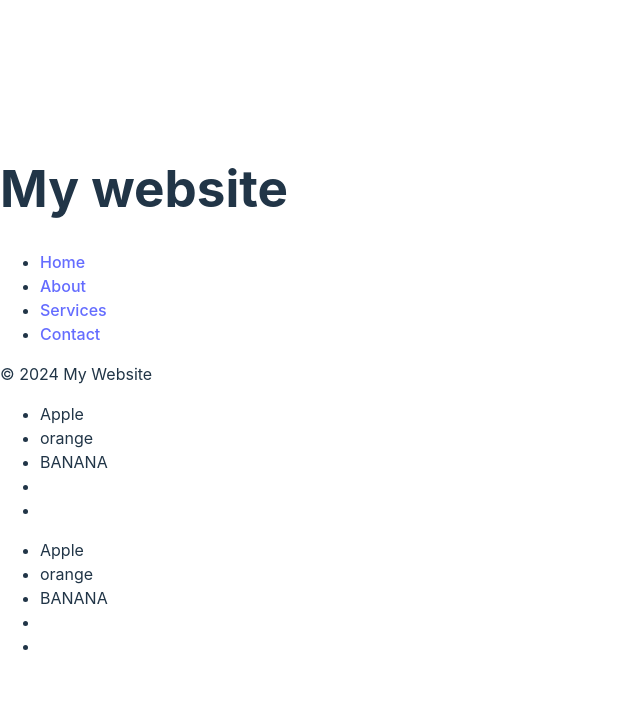
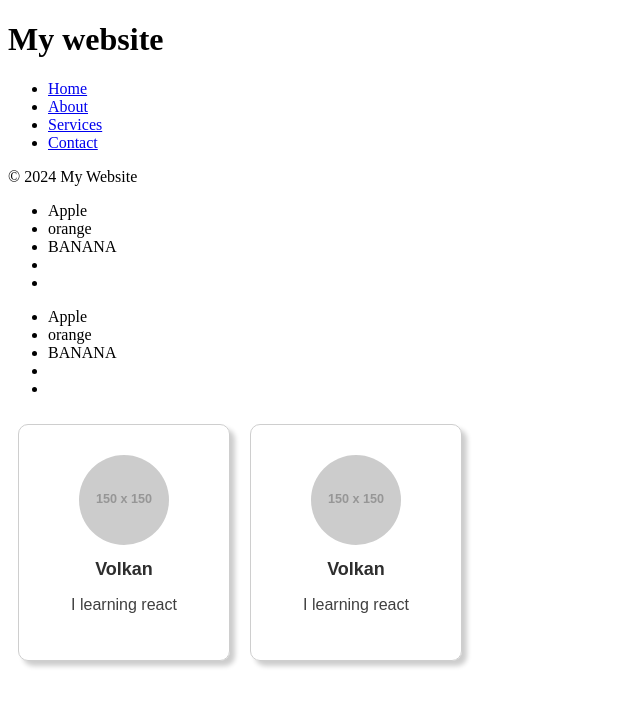
Before and after one commit to Volkanmolla42/react-tutorial, a React (Vite) app in the folder my-react-app/: page / in a window 1280 px wide. Shown: the top 706 px of the page, without its empty margins (0-640 px from the left). Built offline with nearby package versions, Linux system fonts and the light colour scheme.

Commit message:
create card example

```diff
--- a/my-react-app/src/App.jsx
+++ b/my-react-app/src/App.jsx
@@ -1,3 +1,4 @@
+import Card from './Card'
 import Food from './Food'
 import Footer from './Footer'
 import Header from './Header'
@@ -9,6 +10,8 @@ const App = () => {
       <Footer />
       <Food />
       <Food />
+      <Card />
+      <Card />
     </>
   )
 }
--- /dev/null
+++ b/my-react-app/src/Card.jsx
@@ -0,0 +1,17 @@
+const Card = () => {
+  return (
+    <div className="card">
+      <div className="card-body">
+        <img
+          className="card-image"
+          src="https://via.placeholder.com/150"
+          alt="profile picture"
+        />
+        <h2 className="card-title">Volkan</h2>
+        <p className="card-text">I learning react</p>
+      </div>
+    </div>
+  )
+}
+
+export default Card
--- a/my-react-app/src/index.css
+++ b/my-react-app/src/index.css
@@ -1,73 +1,30 @@
-:root {
-  font-family: Inter, system-ui, Avenir, Helvetica, Arial, sans-serif;
-  line-height: 1.5;
-  font-weight: 400;
+.card {
+  border: 1px solid rgb(206, 206, 206);
+  border-radius: 10px;
+  box-shadow: 5px 5px 5px rgba(0, 0, 0, .2);
+  padding: 30px;
+  margin: 10px;
+  text-align: center;
+  max-width: 250px;
+  display: inline-block;
+  font-family: Arial, sans-serif;
 
-  color-scheme: light dark;
-  color: rgba(255, 255, 255, 0.87);
-  background-color: #242424;
-
-  font-synthesis: none;
-  text-rendering: optimizeLegibility;
-  -webkit-font-smoothing: antialiased;
-  -moz-osx-font-smoothing: grayscale;
 }
 
-a {
-  font-weight: 500;
-  color: #646cff;
-  text-decoration: inherit;
+.card .card-image {
+  max-width: 60%;
+  height: auto;
+  border-radius: 50%;
+  margin-bottom: 10px;
+
 }
 
-a:hover {
-  color: #535bf2;
+.card .card-title {
+  font-size: 18px;
+  margin: 0;
+  color: #2e2e2e;
 }
 
-body {
-  margin: 0;
-  display: flex;
-  place-items: center;
-  min-width: 320px;
-  min-height: 100vh;
+.card .card-text {
+  color: #3f3f3f;
 }
-
-h1 {
-  font-size: 3.2em;
-  line-height: 1.1;
-}
-
-button {
-  border-radius: 8px;
-  border: 1px solid transparent;
-  padding: 0.6em 1.2em;
-  font-size: 1em;
-  font-weight: 500;
-  font-family: inherit;
-  background-color: #1a1a1a;
-  cursor: pointer;
-  transition: border-color 0.25s;
-}
-
-button:hover {
-  border-color: #646cff;
-}
-
-button:focus,
-button:focus-visible {
-  outline: 4px auto -webkit-focus-ring-color;
-}
-
-@media (prefers-color-scheme: light) {
-  :root {
-    color: #213547;
-    background-color: #ffffff;
-  }
-
-  a:hover {
-    color: #747bff;
-  }
-
-  button {
-    background-color: #f9f9f9;
-  }
-}
```
